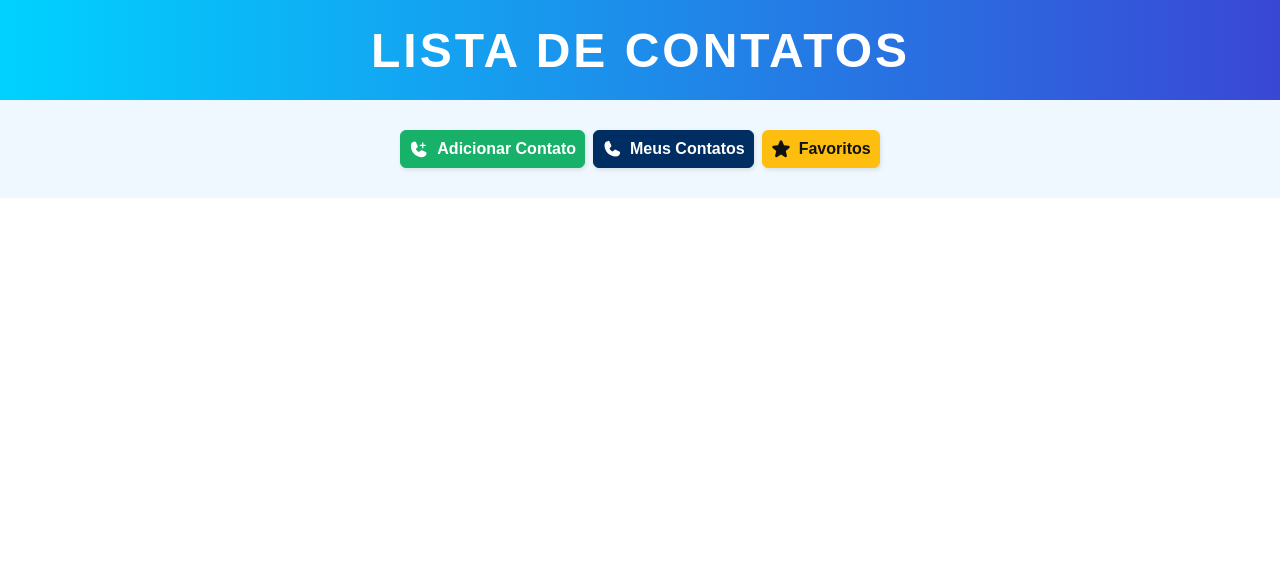
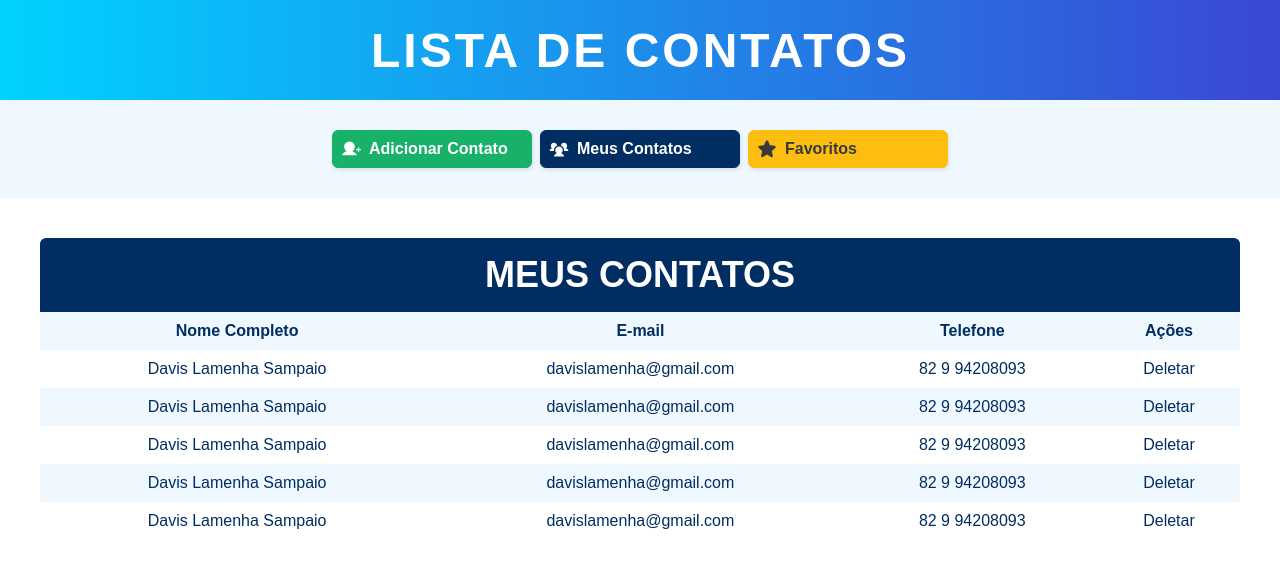
Before and after one commit to davislamenha/exercicio-modulo32-ebac, a React (Vite) app: page / in a window 1280 px wide. Shown: the top 568 px of the page. Built offline with nearby package versions, Linux system fonts and the light colour scheme.

Commit message:
home page created

```diff
--- a/src/App.tsx
+++ b/src/App.tsx
@@ -1,13 +1,11 @@
-import NavigationBar from './components/NavigationBar';
-import Header from './components/Header';
+import Home from './pages/Home';
 import { GlobalStyle } from './styles';
 
 function App() {
   return (
     <>
       <GlobalStyle />
-      <Header />
-      <NavigationBar />
+      <Home />
     </>
   );
 }
--- a/src/components/Header/styles.ts
+++ b/src/components/Header/styles.ts
@@ -14,4 +14,13 @@ export const TituloH1 = styled.h1`
   color: ${colors.white};
   letter-spacing: 3px;
   text-transform: uppercase;
+
+  @media (max-width: 767px) {
+    font-size: 36px;
+    letter-spacing: initial;
+  }
+
+  @media (max-width: 470px) {
+    font-size: 28px;
+  }
 `;
--- a/src/components/NavigationBar/index.tsx
+++ b/src/components/NavigationBar/index.tsx
@@ -1,4 +1,4 @@
-import { PhonePlus, Phone, Star } from '@phosphor-icons/react';
+import { UserPlus, UsersThree, Star } from '@phosphor-icons/react';
 import { Slide } from 'react-awesome-reveal';
 
 import { Button, GreenButton, YellowButton } from '../../styles';
@@ -10,13 +10,13 @@ const NavigationBar = () => (
       <List>
         <li>
           <GreenButton>
-            <PhonePlus weight="fill" size={20} />
+            <UserPlus weight="fill" size={20} />
             Adicionar Contato
           </GreenButton>
         </li>
         <li>
           <Button>
-            <Phone weight="fill" size={20} />
+            <UsersThree weight="fill" size={20} />
             Meus Contatos
           </Button>
         </li>
--- a/src/components/NavigationBar/styles.ts
+++ b/src/components/NavigationBar/styles.ts
@@ -8,13 +8,18 @@ export const Nav = styled.nav`
 
 export const List = styled.ul`
   display: flex;
+  flex-wrap: wrap;
   align-items: center;
   justify-content: center;
   gap: 8px;
 
-  li a {
-    display: flex;
-    align-items: center;
-    gap: 8px;
+  li {
+    width: min(100%, 200px);
+
+    a {
+      display: flex;
+      align-items: center;
+      gap: 8px;
+    }
   }
 `;
--- /dev/null
+++ b/src/containers/ContactsList/index.tsx
@@ -0,0 +1,51 @@
+import { MainContainer, Table, Title } from './styles';
+
+const ContactsList = () => (
+  <MainContainer>
+    <Title>Meus Contatos</Title>
+    <Table>
+      <thead>
+        <tr>
+          <th>Nome Completo</th>
+          <th>E-mail</th>
+          <th>Telefone</th>
+          <th>Ações</th>
+        </tr>
+      </thead>
+      <tbody>
+        <tr>
+          <td>Davis Lamenha Sampaio</td>
+          <td>davislamenha@gmail.com</td>
+          <td>82 9 94208093</td>
+          <td>Deletar</td>
+        </tr>
+        <tr>
+          <td>Davis Lamenha Sampaio</td>
+          <td>davislamenha@gmail.com</td>
+          <td>82 9 94208093</td>
+          <td>Deletar</td>
+        </tr>
+        <tr>
+          <td>Davis Lamenha Sampaio</td>
+          <td>davislamenha@gmail.com</td>
+          <td>82 9 94208093</td>
+          <td>Deletar</td>
+        </tr>
+        <tr>
+          <td>Davis Lamenha Sampaio</td>
+          <td>davislamenha@gmail.com</td>
+          <td>82 9 94208093</td>
+          <td>Deletar</td>
+        </tr>
+        <tr>
+          <td>Davis Lamenha Sampaio</td>
+          <td>davislamenha@gmail.com</td>
+          <td>82 9 94208093</td>
+          <td>Deletar</td>
+        </tr>
+      </tbody>
+    </Table>
+  </MainContainer>
+);
+
+export default ContactsList;
--- /dev/null
+++ b/src/containers/ContactsList/styles.ts
@@ -0,0 +1,72 @@
+import styled from 'styled-components';
+import colors from '../../styles/colors';
+
+export const MainContainer = styled.main`
+  width: min(100% - 30px, 1200px);
+  padding: 40px 0;
+  margin: 0 auto;
+`;
+
+export const Title = styled.h2`
+  width: 100%;
+  background-color: ${colors.primary};
+  color: ${colors.white};
+  padding: 1rem;
+  text-align: center;
+  text-transform: uppercase;
+  font-size: 36px;
+  border-radius: 6px 6px 0 0;
+
+  @media (max-width: 767px) {
+    font-size: 28px;
+  }
+
+  @media (max-width: 470px) {
+    font-size: 20px;
+  }
+`;
+
+export const Table = styled.table`
+  border-spacing: unset;
+  border-collapse: collapse;
+  width: 100%;
+
+  td,
+  th {
+    color: ${colors.primary};
+    padding: 10px;
+  }
+
+  td {
+    text-align: center;
+    vertical-align: middle;
+  }
+
+  th {
+    background-color: ${colors.primaryLight};
+    font-weight: bold;
+
+    @media (max-width: 767px) {
+      display: none;
+    }
+  }
+
+  tr {
+    &:nth-child(2n) {
+      background-color: ${colors.primaryLight};
+    }
+    &:nth-child(2n + 1) {
+      background-color: ${colors.white};
+    }
+
+    @media (max-width: 767px) {
+      display: grid;
+      grid-template-columns: 1fr 1fr;
+      padding: 8px 0;
+    }
+
+    @media (max-width: 470px) {
+      grid-template-columns: 1fr;
+    }
+  }
+`;
--- /dev/null
+++ b/src/pages/Home/index.tsx
@@ -0,0 +1,13 @@
+import Header from '../../components/Header';
+import NavigationBar from '../../components/NavigationBar';
+import ContactsList from '../../containers/ContactsList';
+
+const Home = () => (
+  <>
+    <Header />
+    <NavigationBar />
+    <ContactsList />
+  </>
+);
+
+export default Home;
--- a/src/styles/colors.ts
+++ b/src/styles/colors.ts
@@ -1,7 +1,7 @@
 export default {
   primary: '#002d62',
   primaryLight: '#f0f8ff',
-  black: '#111',
+  grey: '#393939',
   white: '#fff',
   green: '#17b169',
   yellow: '#febe10',
--- a/src/styles/index.ts
+++ b/src/styles/index.ts
@@ -49,7 +49,7 @@ export const GreenButton = styled(Button)`
 
 export const YellowButton = styled(Button)`
   background: ${colors.yellow};
-  color: ${colors.black};
+  color: ${colors.grey};
   border-color: ${colors.yellow};
 
   &:hover {
```
